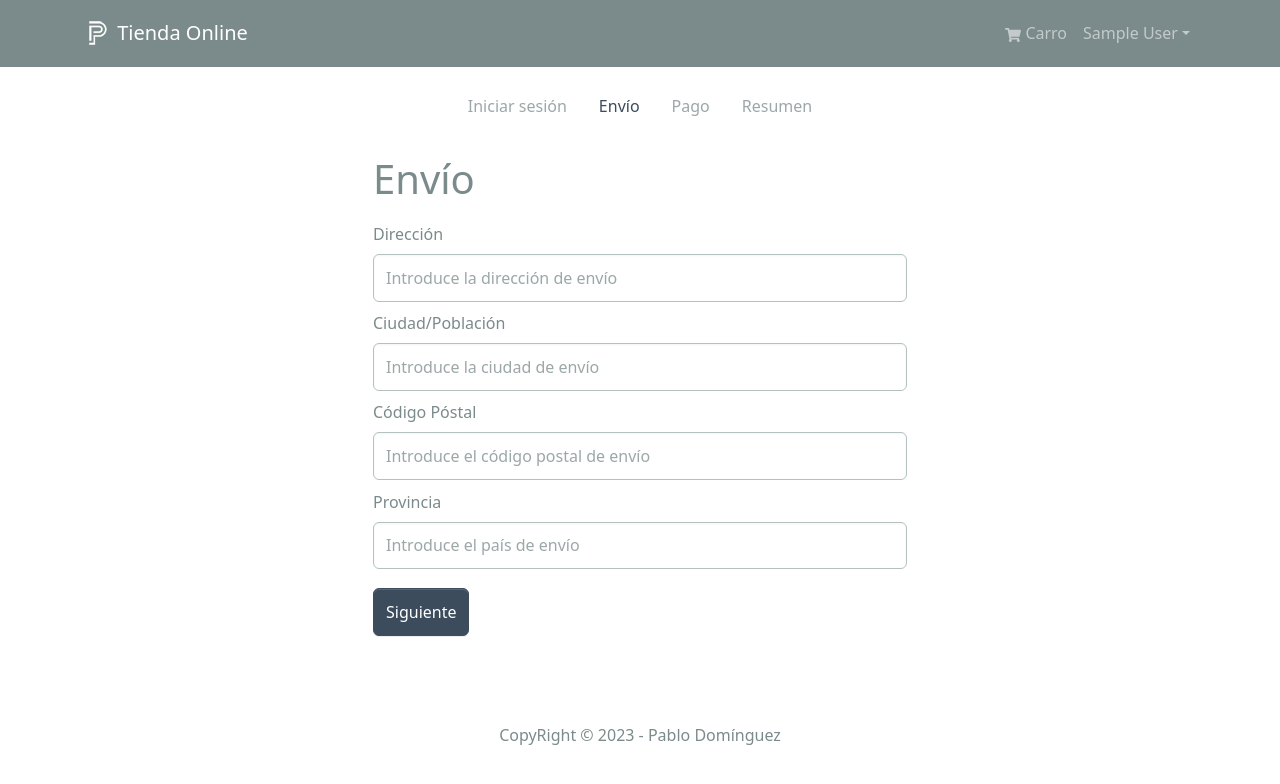
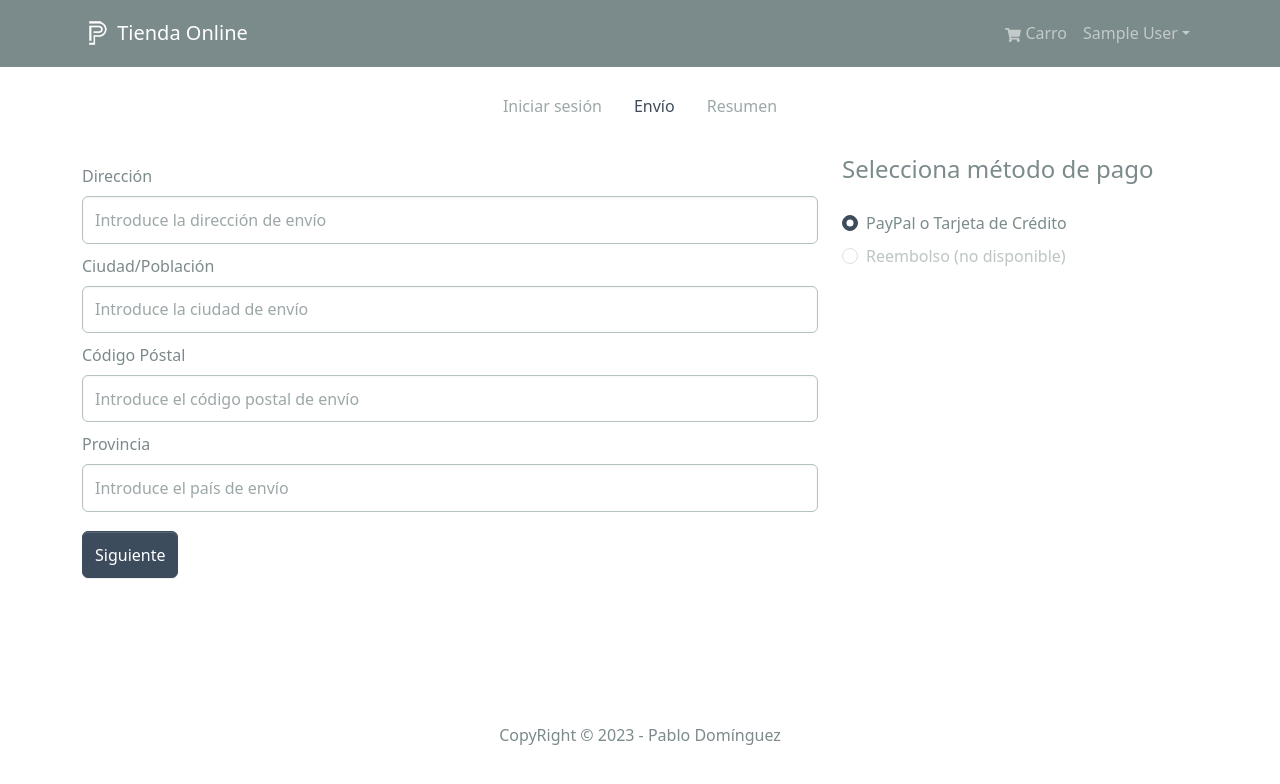
Before and after one commit to developer0-p/tienda_online, a React (Create React App) app in the folder frontend/: page /shipping in a window 1280 px wide. Shown: the top 784 px of the page. Built offline with nearby package versions, Linux system fonts and the light colour scheme; sample sign-in values are in the browser's storage.

Commit message:
refactoring checkout process

```diff
--- a/frontend/src/components/CheckOutSteps.jsx
+++ b/frontend/src/components/CheckOutSteps.jsx
@@ -1,29 +1,28 @@
-import { Nav } from "react-bootstrap"
-import { LinkContainer } from "react-router-bootstrap"
+import { Nav } from "react-bootstrap";
+import { LinkContainer } from "react-router-bootstrap";
 
-
-const CheckOutSteps = ({step1,step2,step3,step4}) => {
+const CheckOutSteps = ({ step1, step2, step4 }) => {
   return (
     <Nav className="justify-content-center mb-4">
       <Nav.Item>
         {step1 ? (
-                <LinkContainer to='/login'>
-                    <Nav.Link>Iniciar sesión</Nav.Link>
+          <LinkContainer to="/login">
+            <Nav.Link>Seguir comprando</Nav.Link>
           </LinkContainer>
         ) : (
           <Nav.Link disabled>Iniciar sesión</Nav.Link>
-            ) }
+        )}
       </Nav.Item>
       <Nav.Item>
         {step2 ? (
-                <LinkContainer to='/shipping'>
+          <LinkContainer to="/shipping">
             <Nav.Link>Envío</Nav.Link>
           </LinkContainer>
         ) : (
           <Nav.Link disabled>Envío</Nav.Link>
-            ) }
+        )}
       </Nav.Item>
-        <Nav.Item>
+      {/*         <Nav.Item>
             {step3 ? (
                 <LinkContainer to='/payment'>
                     <Nav.Link>Pago</Nav.Link>
@@ -31,18 +30,18 @@ const CheckOutSteps = ({step1,step2,step3,step4}) => {
             ) : (
                 <Nav.Link disabled>Pago</Nav.Link>
             ) }
-        </Nav.Item>
+        </Nav.Item> */}
       <Nav.Item>
         {step4 ? (
-                <LinkContainer to='/placeorder'>
+          <LinkContainer to="/placeorder">
             <Nav.Link>Resumen</Nav.Link>
           </LinkContainer>
         ) : (
           <Nav.Link disabled>Resumen</Nav.Link>
-            ) }
+        )}
       </Nav.Item>
     </Nav>
-  )
-}
+  );
+};
 
-export default CheckOutSteps
+export default CheckOutSteps;
--- a/frontend/src/screens/PlaceOrderScreen.jsx
+++ b/frontend/src/screens/PlaceOrderScreen.jsx
@@ -48,17 +48,13 @@ const PlaceOrderScreen = () => {
         <Col md={8}>
           <ListGroup variant="flush">
             <ListGroup.Item>
-              <h2>Envío</h2>
+              <h2>Resumen</h2>
               <p>
                 <strong>Dirección: </strong>
                 {cart.shippingAddress.address} {cart.shippingAddress.city}{" "}
                 {cart.shippingAddress.postalCode}
                 {", "} {cart.shippingAddress.state}
               </p>
-            </ListGroup.Item>
-
-            <ListGroup.Item>
-              <h2>Pago</h2>
               <strong>Método de pago: </strong>
               {cart.paymentMethod}
             </ListGroup.Item>
@@ -121,14 +117,18 @@ const PlaceOrderScreen = () => {
               <ListGroup.Item>
                 <Row>
                   <Col>Total:</Col>
-                  <Col>{cart.totalPrice}€</Col>
+                  <Col>
+                    <strong>{cart.totalPrice}€</strong>
+                  </Col>
                 </Row>
               </ListGroup.Item>
-              <ListGroup.Item>
-                {error && (
+
+              {error && (
+                <ListGroup.Item>
                   <Message variant="danger">{error.data.message}</Message>
-                )}
-              </ListGroup.Item>
+                </ListGroup.Item>
+              )}
+
               <ListGroup.Item>
                 <Button
                   type="button"
--- a/frontend/src/screens/ShippingScreen.jsx
+++ b/frontend/src/screens/ShippingScreen.jsx
@@ -1,12 +1,14 @@
 import { useState } from "react";
-import { Form, Button } from "react-bootstrap";
+import { Form, Button, ListGroup, Col, Row } from "react-bootstrap";
 import { useDispatch, useSelector } from "react-redux";
 import { useNavigate } from "react-router-dom";
 import FormContainer from "../components/FormContainer";
-import { saveShippingAddress } from "../slices/cartSlice";
+import { savePaymentMethod, saveShippingAddress } from "../slices/cartSlice";
 import CheckOutSteps from "../components/CheckOutSteps";
 
 const ShippingScreen = () => {
+  const [paymentMethod, setPaymentMethod] = useState("PayPal");
+
   const cart = useSelector((state) => state.cart);
   const { shippingAddress } = cart;
   const [address, setAddress] = useState(shippingAddress?.address) || "";
@@ -21,14 +23,18 @@ const ShippingScreen = () => {
 
   const summitHandler = (e) => {
     e.preventDefault();
-    dispatch(saveShippingAddress({ address, city, postalCode, state }))
-    navigate("/payment");
+    dispatch(saveShippingAddress({ address, city, postalCode, state }));
+    dispatch(savePaymentMethod(paymentMethod));
+    navigate("/placeorder");
   };
   return (
-    <FormContainer>
-      <CheckOutSteps  step2 />
-      <h1>Envío</h1>
-
+    <>
+      <CheckOutSteps step2 />
+      {/* <h1>Envío y método de pago</h1> */}
+      <ListGroup>
+        <Row>
+          <Col md={8}>
+            <>
               <Form onSubmit={summitHandler}>
                 <Form.Group controlId="address" className="my-2">
                   <Form.Label>Dirección</Form.Label>
@@ -66,9 +72,50 @@ const ShippingScreen = () => {
                     onChange={(e) => setState(e.target.value)}
                   ></Form.Control>
                 </Form.Group>
-        <Button type="submit" variant="primary" className="my-2">Siguiente</Button>
+                <Button type="submit" variant="primary" className="my-2">
+                  Siguiente
+                </Button>
               </Form>
-    </FormContainer>
+            </>
+          </Col>
+          <Col md={4}>
+            <>
+              <Form>
+                <Form.Group>
+                  <Form.Label as="legend">
+                    <h4>Selecciona método de pago</h4>
+                  </Form.Label>
+                  <Col>
+                    <Form.Check
+                      type="radio"
+                      className="my-2"
+                      label="PayPal o Tarjeta de Crédito"
+                      id="PayPal"
+                      name="paymentMethod"
+                      value="PayPal"
+                      checked
+                      onChange={(e) => setPaymentMethod(e.target.value)}
+                    ></Form.Check>
+                    <Form.Check
+                      type="radio"
+                      className="my-2"
+                      label="Reembolso (no disponible)"
+                      id="Reembolso"
+                      name="paymentMethod"
+                      value="reembolso"
+                      disabled
+                    ></Form.Check>
+                  </Col>
+                </Form.Group>
+                {/*                 <Button type="submit" variant="primary">
+                  Siguiente
+                </Button> */}
+              </Form>
+            </>
+          </Col>
+        </Row>
+      </ListGroup>
+    </>
   );
 };
 
```
Lines whose indentation alone changed are shown as unchanged.
